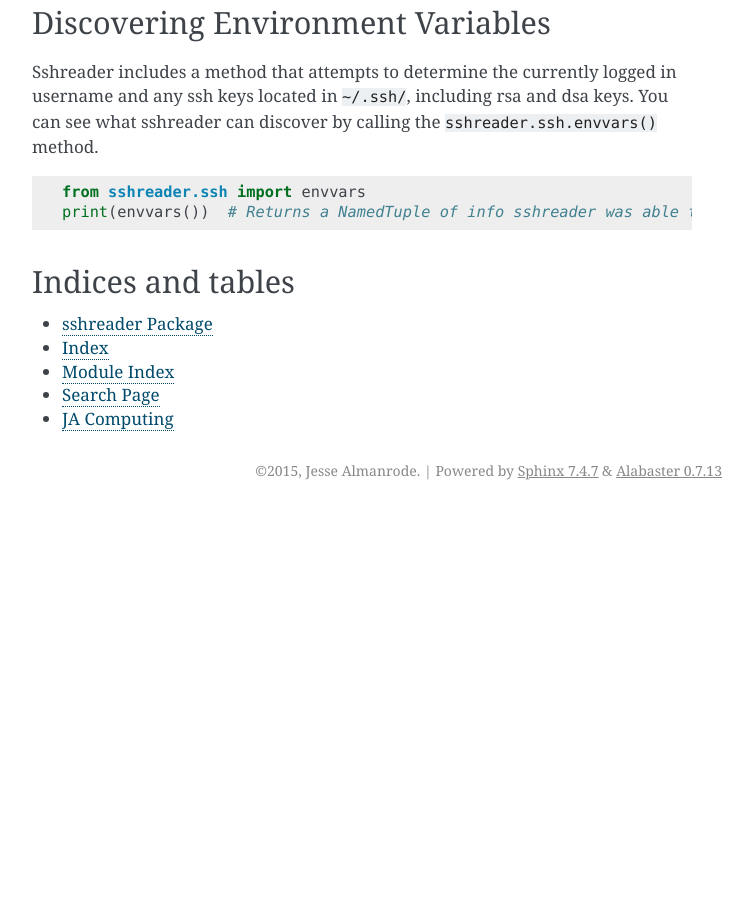
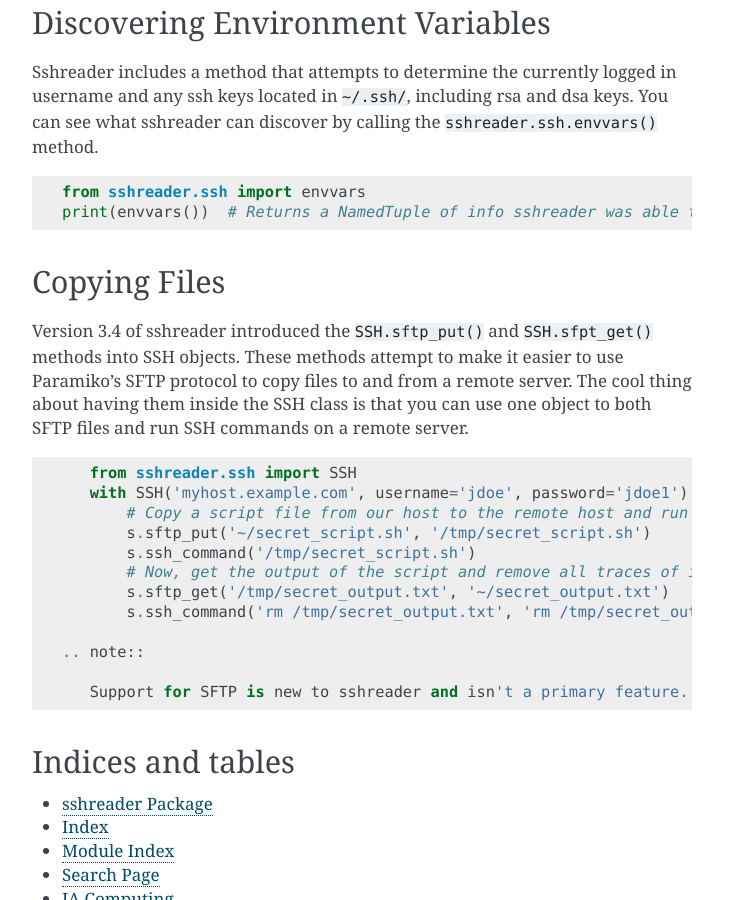
Before and after one commit to isaiah1112/sshreader, a Sphinx documentation site: the page built from docs/source/getting_started.rst, in a window 1280 px wide and 900 px high, scrolled down 2264 px. Shown: the whole window, without its empty margins (388-1141 px from the left). Built offline with Sphinx 7.4.7, drawn with Linux system fonts in a browser that asks for light colours; before the commit the page ends 2774 px from its top, so only the background shows below that.

Commit message:
Updated docs.

```diff
--- a/docs/source/getting_started.rst
+++ b/docs/source/getting_started.rst
@@ -110,6 +110,28 @@
     from sshreader.ssh import envvars
     print(envvars())  # Returns a NamedTuple of info sshreader was able to gather from the OS
 
+Copying Files
+-------------
+
+Version 3.4 of sshreader introduced the :code:`SSH.sftp_put()` and :code:`SSH.sfpt_get()` methods into SSH objects.  These
+methods attempt to make it easier to use Paramiko's SFTP protocol to copy files to and from a remote server.  The cool thing
+about having them inside the SSH class is that you can use one object to both SFTP files and run SSH commands on a remote server.
+
+.. code-block:: python
+
+    from sshreader.ssh import SSH
+    with SSH('myhost.example.com', username='jdoe', password='jdoe1') as s:
+        # Copy a script file from our host to the remote host and run it.
+        s.sftp_put('~/secret_script.sh', '/tmp/secret_script.sh')
+        s.ssh_command('/tmp/secret_script.sh')
+        # Now, get the output of the script and remove all traces of it
+        s.sftp_get('/tmp/secret_output.txt', '~/secret_output.txt')
+        s.ssh_command('rm /tmp/secret_output.txt', 'rm /tmp/secret_output.sh')
+
+ .. note::
+
+    Support for SFTP is new to sshreader and isn't a primary feature.  Support for this feature will be limited.
+
 Indices and tables
 ------------------
 
```
Also changed, not shown: docs/source/pydsh.rst (+7 -1 lines).
